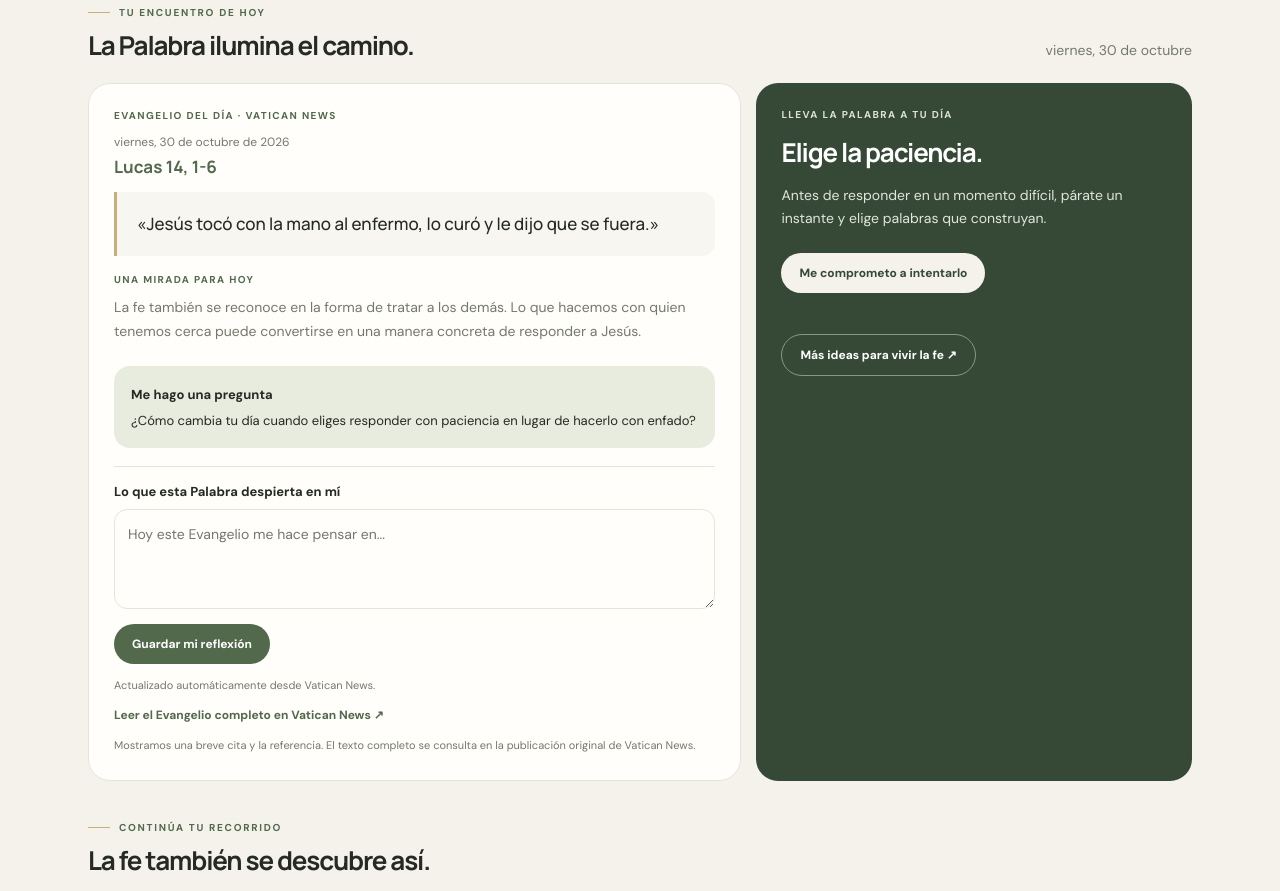
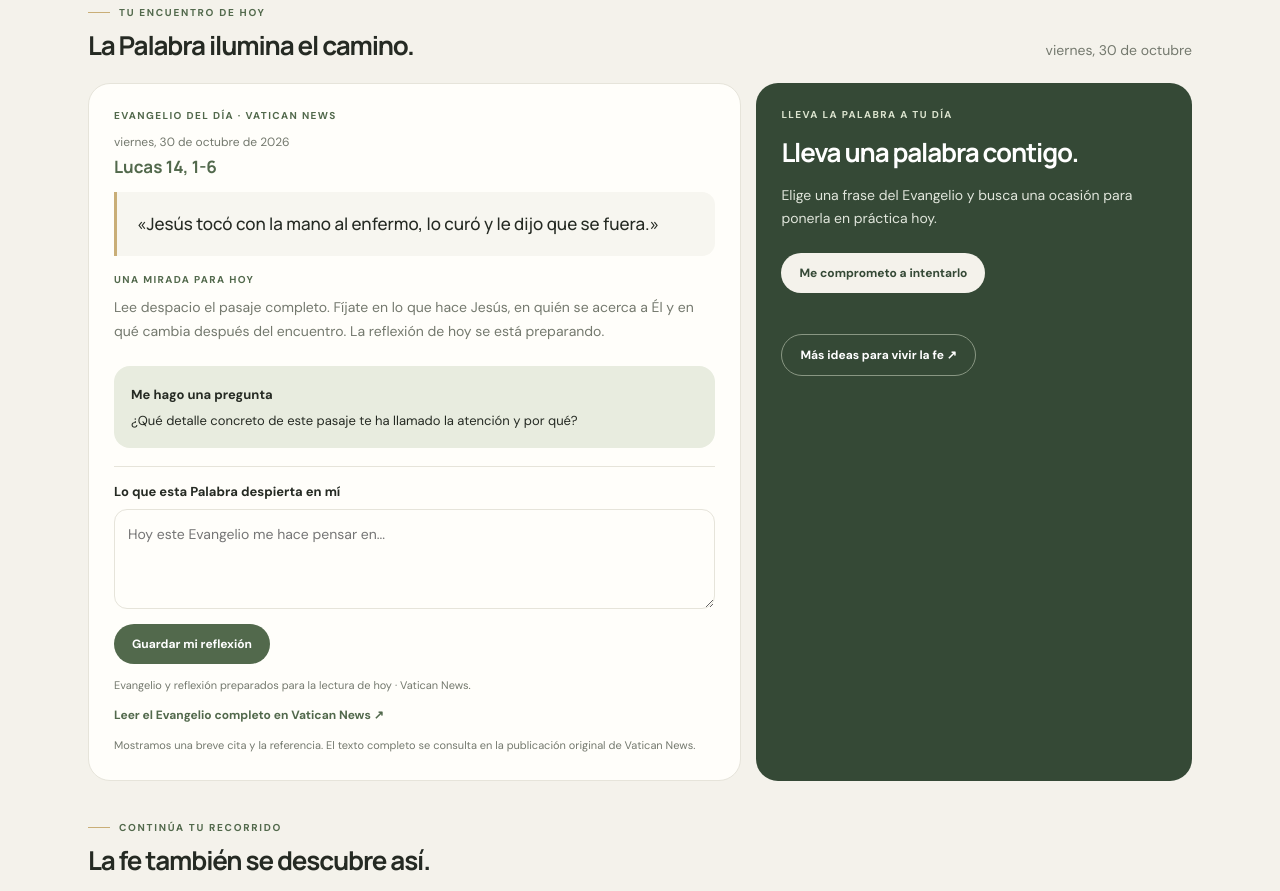
Before and after one commit to AlbertoDD19/en-camino-catequesis, a plain HTML site: page index.html in a window 1280 px wide. Shown: the part 480-1371 px from the top of the page. Drawn offline with Linux system fonts and the light colour scheme.

Commit message:
Load reflection and daily commitment from Gospel data

```diff
--- a/index.html
+++ b/index.html
@@ -106,21 +106,24 @@ buttons.forEach(b=>b.addEventListener('click',()=>go(b.dataset.view)));
 function acc(b){const el=b.parentElement;el.classList.toggle('open');b.querySelector('b').textContent=el.classList.contains('open')?'−':'＋';}
 document.getElementById('today-date').textContent=new Intl.DateTimeFormat('es-ES',{weekday:'long',day:'numeric',month:'long'}).format(new Date());
 function localDateISO(){const d=new Date();return d.getFullYear()+'-'+String(d.getMonth()+1).padStart(2,'0')+'-'+String(d.getDate()).padStart(2,'0');}
-async function loadGospel(){const status=document.getElementById('gospel-status');try{const response=await fetch('./data/evangelio.json?'+Date.now(),{cache:'no-store'});if(!response.ok)throw new Error('No se ha podido consultar el archivo diario.');const data=await response.json();if(data.date!==localDateISO()){document.getElementById('gospel-date').textContent='Lectura diaria pendiente de actualización';status.textContent='Todavía no está disponible la actualización de hoy. Consulta el Evangelio directamente en Vatican News.';return;}document.getElementById('gospel-date').textContent=new Intl.DateTimeFormat('es-ES',{weekday:'long',day:'numeric',month:'long',year:'numeric'}).format(new Date(data.date+'T12:00:00'));document.getElementById('gospel-reference').textContent=data.reference;document.getElementById('gospel-excerpt').textContent='«'+data.excerpt+'»';document.getElementById('gospel-link').href=data.source;status.textContent='Actualizado automáticamente desde '+data.provider+'.';}catch(error){document.getElementById('gospel-date').textContent='No se ha podido cargar la lectura';status.textContent='Puedes consultar el Evangelio de hoy directamente en Vatican News.';}}
-const dailyPrompts=[
-{reflection:"Jesús no se queda en las palabras: mira a las personas y se acerca a sus necesidades. Pregúntate qué cambia cuando alguien se siente mirado y escuchado.",question:"¿Hay alguien a quien hoy puedas mirar con más atención y tratar con más cercanía?",title:"Acércate a alguien.",task:"Da hoy el primer paso con una persona con la que normalmente apenas hablas."},
-{reflection:"A veces esperamos tenerlo todo claro antes de dar un paso. El Evangelio invita a confiar y avanzar con lo que tenemos, sin exigirnos ser perfectos.",question:"¿Qué pequeño paso bueno llevas tiempo posponiendo por miedo o inseguridad?",title:"Da un pequeño paso.",task:"Elige una acción sencilla que sabes que puede hacer bien y hazla hoy."},
-{reflection:"La fe también se reconoce en la forma de tratar a los demás. Lo que hacemos con quien tenemos cerca puede convertirse en una manera concreta de responder a Jesús.",question:"¿Cómo cambia tu día cuando eliges responder con paciencia en lugar de hacerlo con enfado?",title:"Elige la paciencia.",task:"Antes de responder en un momento difícil, párate un instante y elige palabras que construyan."},
-{reflection:"Dios no espera que aparentes tener una vida perfecta. Puedes acercarte tal como eres, con tus preguntas, tus alegrías y aquello que te cuesta.",question:"¿Qué te gustaría contarle hoy a Dios con sinceridad, sin intentar quedar bien?",title:"Habla con sinceridad.",task:"Dedica dos minutos a hablar con Dios con tus propias palabras."},
-{reflection:"Nadie recorre el camino de la fe completamente solo. Muchas veces recibimos ayuda a través de personas que nos acompañan, y también podemos ser compañía para otros.",question:"¿Quién ha sido apoyo para ti últimamente? ¿Cómo podrías agradecerlo?",title:"Agradece y acompaña.",task:"Da las gracias a alguien que te haya ayudado o acompañado."},
-{reflection:"El Evangelio puede invitarnos a mirar de otra manera lo cotidiano. Lo pequeño, cuando está hecho con amor, también puede transformar un ambiente.",question:"¿Qué detalle pequeño podría hacer que hoy tu casa, tu clase o tu grupo sea un lugar mejor?",title:"Cuida lo cotidiano.",task:"Haz una tarea o un favor sin que tengan que pedírtelo."},
-{reflection:"Escuchar la Palabra es también dejar que nos haga una pregunta. No hace falta encontrar una respuesta inmediata: basta con no pasar de largo.",question:"¿Qué frase del Evangelio te gustaría recordar cuando termine el día?",title:"Guarda una palabra.",task:"Quédate con una frase del Evangelio y vuelve a ella en algún momento del día."}
-];
-const promptForToday=dailyPrompts[Math.floor((new Date()-new Date(new Date().getFullYear(),0,0))/86400000)%dailyPrompts.length];
-document.getElementById('daily-reflection').textContent=promptForToday.reflection;
-document.getElementById('daily-question').textContent=promptForToday.question;
-document.getElementById('daily-commit-title').textContent=promptForToday.title;
-document.getElementById('daily-commit-text').textContent=promptForToday.task;
+async function loadGospel(){const status=document.getElementById('gospel-status');try{const response=await fetch('./data/evangelio.json?'+Date.now(),{cache:'no-store'});if(!response.ok)throw new Error('No se ha podido consultar el archivo diario.');const data=await response.json();if(data.date!==localDateISO()){document.getElementById('gospel-date').textContent='Lectura diaria pendiente de actualización';status.textContent='Todavía no está disponible la actualización de hoy. Consulta el Evangelio directamente en Vatican News.';return;}document.getElementById('gospel-date').textContent=new Intl.DateTimeFormat('es-ES',{weekday:'long',day:'numeric',month:'long',year:'numeric'}).format(new Date(data.date+'T12:00:00'));document.getElementById('gospel-reference').textContent=data.reference;document.getElementById('gospel-excerpt').textContent='«'+data.excerpt+'»';document.getElementById('gospel-link').href=data.source;applyGospelReflection(data);status.textContent='Evangelio y reflexión preparados para la lectura de hoy · '+data.provider+'.';}catch(error){document.getElementById('gospel-date').textContent='No se ha podido cargar la lectura';status.textContent='Puedes consultar el Evangelio de hoy directamente en Vatican News.';}}
+function applyGospelReflection(data){
+ const reflection=document.getElementById('daily-reflection');
+ const question=document.getElementById('daily-question');
+ const title=document.getElementById('daily-commit-title');
+ const task=document.getElementById('daily-commit-text');
+ if(!data.reflection||!data.question||!data.commitment_title||!data.commitment){
+  reflection.textContent='Lee despacio el pasaje completo. Fíjate en lo que hace Jesús, en quién se acerca a Él y en qué cambia después del encuentro. La reflexión de hoy se está preparando.';
+  question.textContent='¿Qué detalle concreto de este pasaje te ha llamado la atención y por qué?';
+  title.textContent='Lleva una palabra contigo.';
+  task.textContent='Elige una frase del Evangelio y busca una ocasión para ponerla en práctica hoy.';
+  return;
+ }
+ reflection.textContent=data.reflection;
+ question.textContent=data.question;
+ title.textContent=data.commitment_title;
+ task.textContent=data.commitment;
+}
 function todayStorageKey(){return 'en-camino-reflexion-'+localDateISO();}
 function saveTodayNote(){const status=document.getElementById('today-note-status');try{localStorage.setItem(todayStorageKey(),document.getElementById('today-note').value);status.textContent='Tu reflexión se ha guardado solo en este dispositivo.';}catch(e){status.textContent='No se ha podido guardar en este navegador.';}}
 function completeDailyCommit(){const status=document.getElementById('daily-commit-status');try{localStorage.setItem('en-camino-compromiso-'+localDateISO(),'done');status.textContent='Compromiso anotado. ¡Que puedas llevarlo a la vida!';document.getElementById('daily-commit-button').textContent='Compromiso anotado ✓';}catch(e){status.textContent='No se ha podido guardar el compromiso.';}}
```
